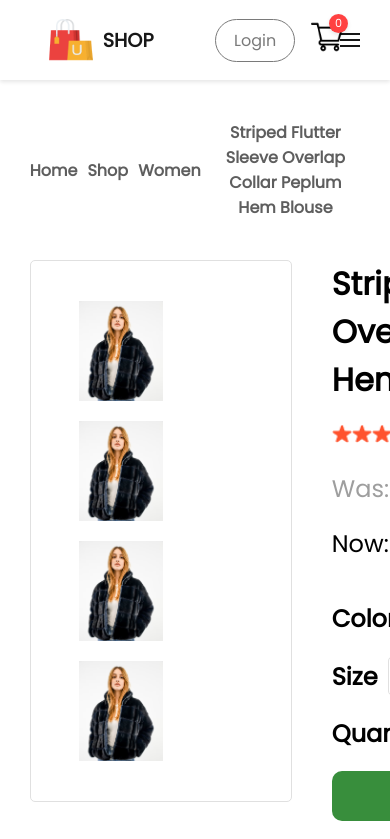
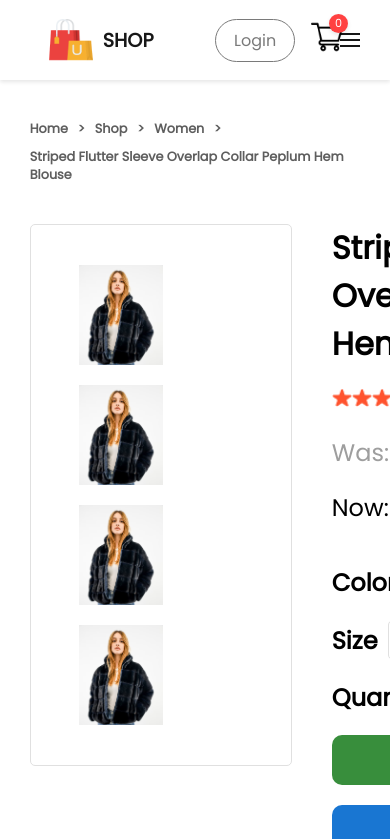
Before and after one commit to ArnaldoGonzalez81318/React-E-Commerce, a React (Create React App) app in the folder frontend/: page /product/1 in a window 390 px wide. Shown: the top 839 px of the page. Built offline with nearby package versions, Linux system fonts and the light colour scheme.

Commit message:
Update breadcrumbs.css

```diff
--- a/frontend/src/Components/Breadcrumbs/breadcrumbs.css
+++ b/frontend/src/Components/Breadcrumbs/breadcrumbs.css
@@ -28,3 +28,67 @@
   color: #388e3c;
   text-decoration: underline;
 }
+
+.breadcrumbs-container p {
+  color: #5e5e5e;
+  text-align: left;
+  text-transform: capitalize;
+}
+
+@media screen and (max-width: 1024px) {
+  .breadcrumbs-container {
+    flex-wrap: wrap;
+  }
+
+  .breadcrumbs-container a:last-child {
+    margin-right: 0;
+  }
+
+  .breadcrumbs-container a::after {
+    content: '>';
+    margin-left: 10px;
+  }
+
+  .breadcrumbs-container a:last-child::after {
+    content: '';
+  }
+
+  .breadcrumbs-container a:hover {
+    color: #5e5e5e;
+    text-decoration: none;
+  }
+
+  .breadcrumbs-container a:hover::after {
+    content: '>';
+    margin-left: 10px;
+  }
+
+  .breadcrumbs-container a:hover:last-child::after {
+    content: '';
+  }
+
+  .breadcrumbs-container a:hover {
+    color: #388e3c;
+    text-decoration: underline;
+  }
+}
+
+@media screen and (max-width: 768px) {
+  .breadcrumbs-container a {
+    font-size: 0.9rem;
+  }
+
+  .breadcrumbs-container p {
+    font-size: 0.9rem;
+  }
+}
+
+@media screen and (max-width: 425px) {
+  .breadcrumbs-container a {
+    font-size: 0.8rem;
+  }
+
+  .breadcrumbs-container p {
+    font-size: 0.8rem;
+  }
+}
```
